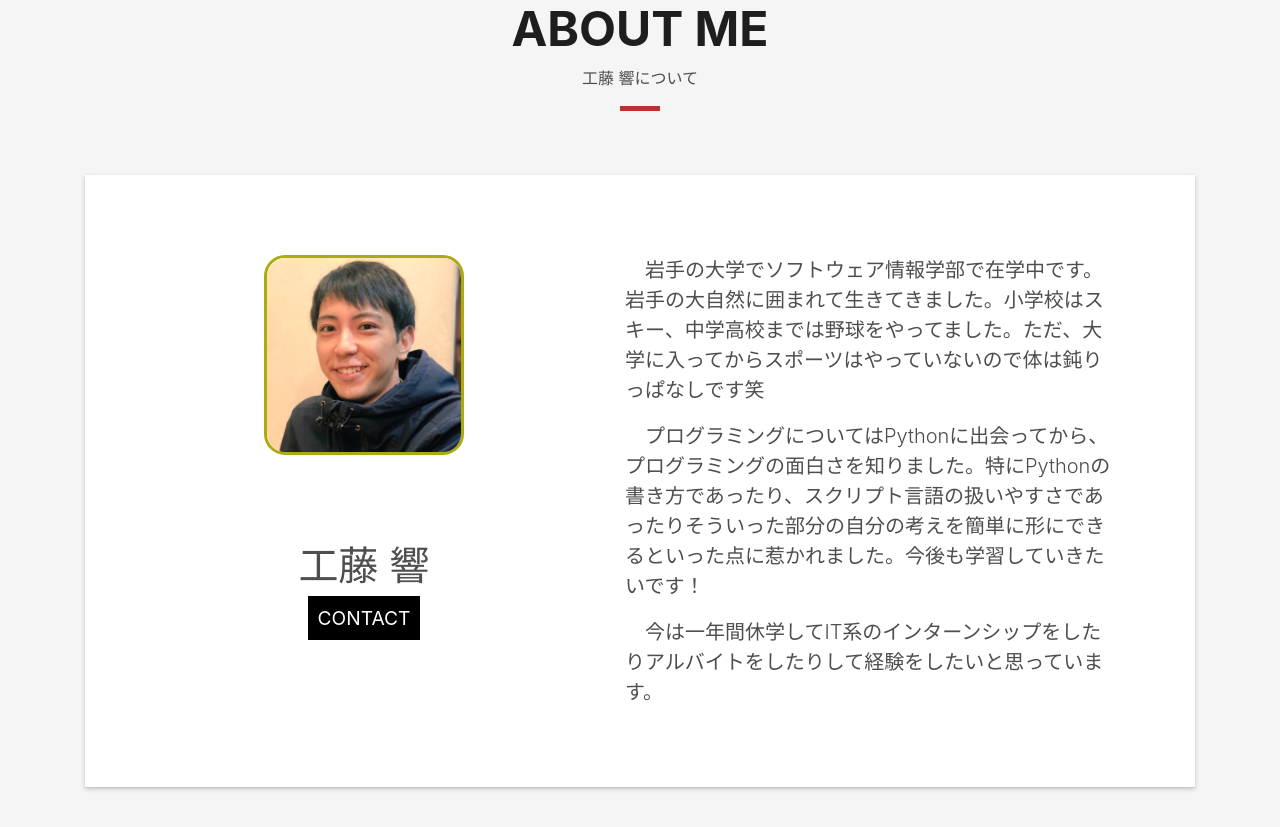
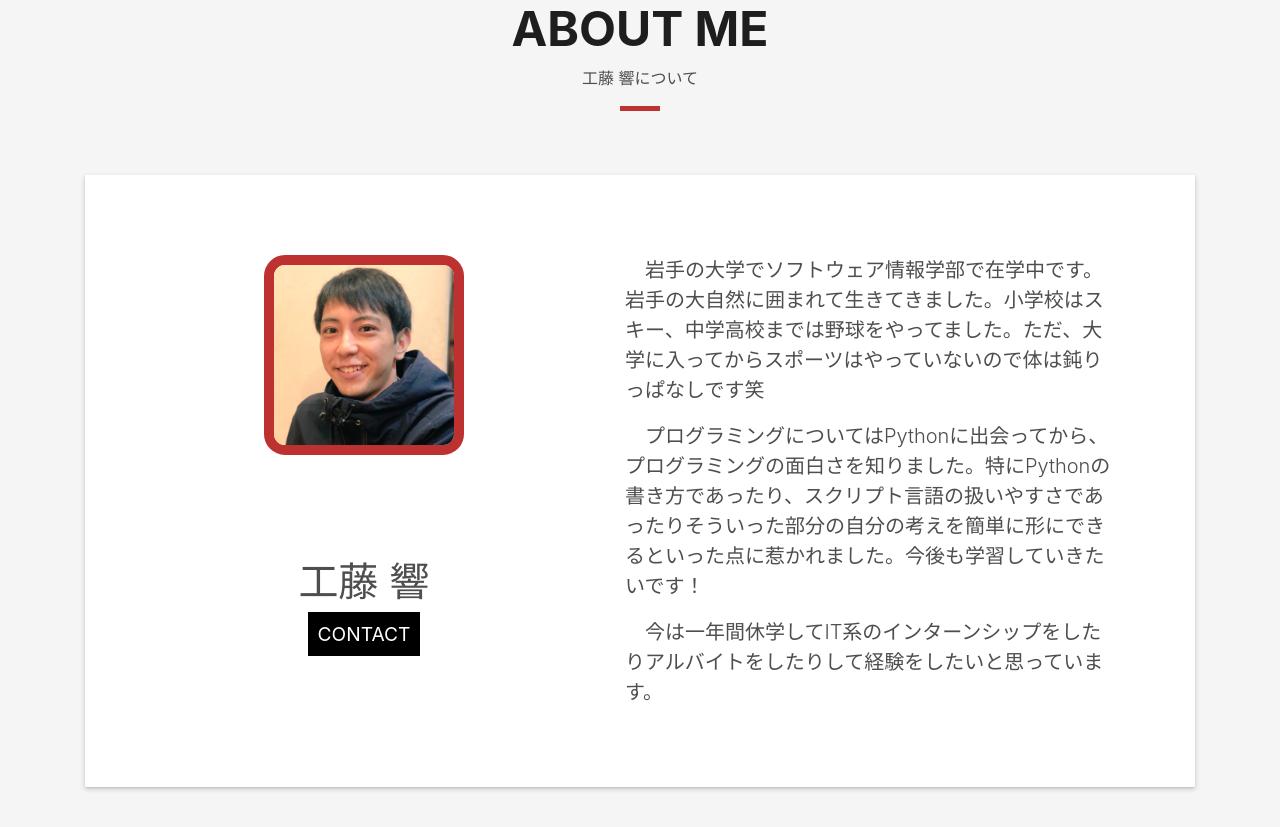
Before and after one commit to hibiki-kudo/portfolio, a Django app: page / in a window 1280 px wide. Shown: the part 864-1691 px from the top of the page. Run offline with Django 3.2, Linux system fonts and the light colour scheme; some libraries are stand-ins or nearby versions; some web fonts are replaced.

Commit message:
プロダクトの準備(一旦終了)
アニメーション・フォントが残ってる

```diff
--- a/static/css/style-red.css
+++ b/static/css/style-red.css
@@ -1294,7 +1294,6 @@ footer .credits a {
 -ms-background-size: 2000px auto;
 -o-background-size: 2000px auto;
 background-size: 2000px auto;
-background-position: left top;
 background-repeat: no-repeat;
   }
 
@@ -1308,6 +1307,7 @@ background-repeat: no-repeat;
   border:solid 5px #fff;
   margin-top:10px;
 }
+
 .prof-contact:hover{
   color:#000;
   text-decoration:none;
--- a/templates/index.html
+++ b/templates/index.html
@@ -37,11 +37,11 @@
                     <p></p>
                     <div class="row">
                         <div class="row col-md-6">
-                            <div class="col-12 abount-img">
+                            <div class="col-12 about-img">
                                 <div class="about-img">
                                     <img src="{% static 'img/IMG_4401.JPG' %}"
                                          class="img-fluid b-shadow-a img-responsive" alt=""
-                                         style="width: 200px; height: 200px; object-fit:cover; border-radius: 21px; margin:0 auto;display: block; border:solid 3px #aa1;
+                                         style="width: 200px; height: 200px; object-fit:cover; border-radius: 21px; margin:0 auto;display: block; border:solid 10px #be3131;
 "/>
                                 </div>
                             </div>
```
